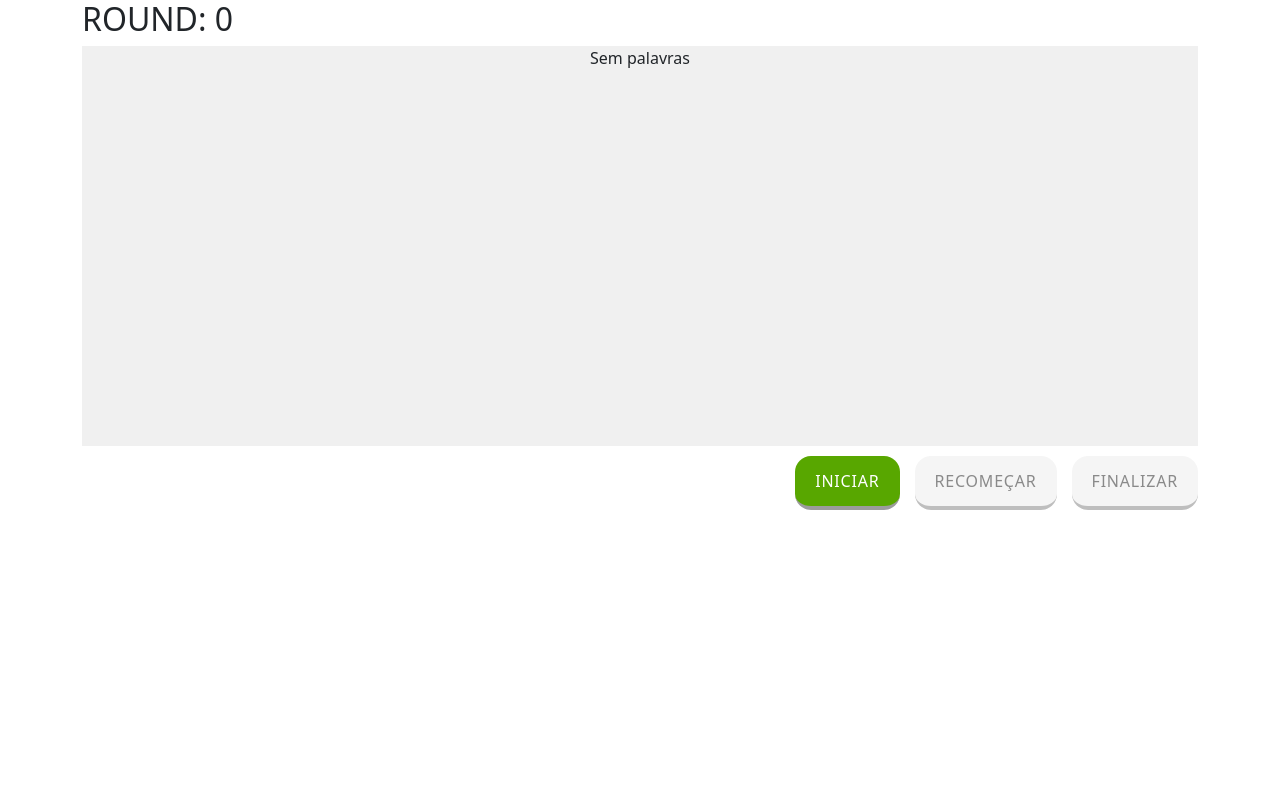
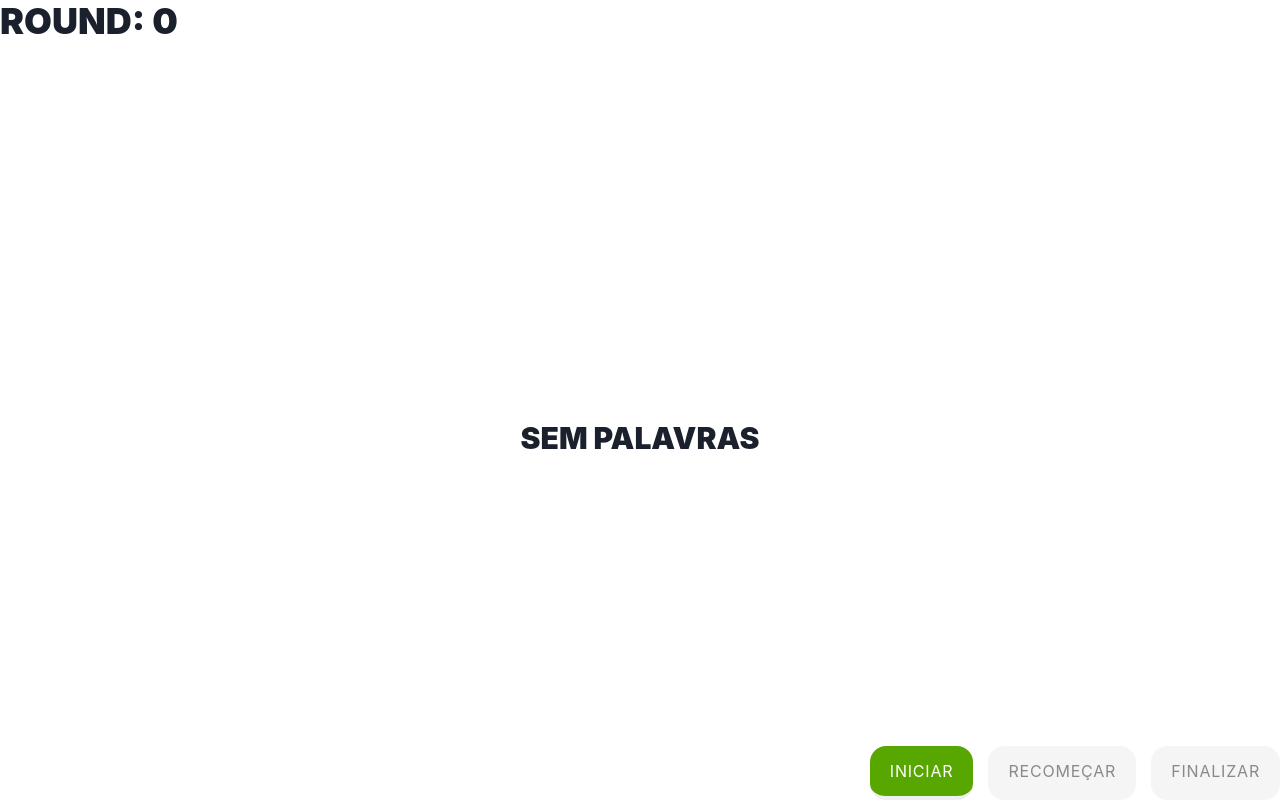
Before and after one commit to Yoostah/duolingo-simulation, a React (Create React App) app: page / in a window 1280 px wide. Built offline with nearby package versions, Linux system fonts and the light colour scheme; a web font is replaced by a local one.

Commit message:
add chakra ui

```diff
--- a/package.json
+++ b/package.json
@@ -4,6 +4,9 @@
   "private": true,
   "homepage": ".",
   "dependencies": {
+    "@chakra-ui/react": "^1.6.5",
+    "@emotion/react": "11",
+    "@emotion/styled": "11",
     "@testing-library/jest-dom": "^5.11.4",
     "@testing-library/react": "^11.1.0",
     "@testing-library/react-hooks": "^7.0.1",
@@ -15,6 +18,7 @@
     "@types/styled-components": "^5.1.10",
     "axios": "^0.21.1",
     "bootstrap": "^5.0.1",
+    "framer-motion": "4",
     "json-server": "^0.16.3",
     "react": "^17.0.2",
     "react-dom": "^17.0.2",
--- a/src/App.tsx
+++ b/src/App.tsx
@@ -1,16 +1,17 @@
 import React from 'react';
 
+import { ChakraProvider } from '@chakra-ui/react';
 import ChooseWord from './pages/ChooseWord';
 
 import { TimeContextProvider } from './context/timeContext';
 
 const App: React.FC = () => {
   return (
-    <div className="container">
+    <ChakraProvider>
       <TimeContextProvider>
         <ChooseWord />
       </TimeContextProvider>
-    </div>
+    </ChakraProvider>
   );
 };
 
--- a/src/components/TimeIsOver/index.tsx
+++ b/src/components/TimeIsOver/index.tsx
@@ -1,12 +1,21 @@
 import React from 'react';
+import { Box, Text } from '@chakra-ui/react';
 
 import { Container } from './styles';
 
 function TimeIsOver() {
   return (
-    <Container>
-      <span>Time is Over!!!</span>
-    </Container>
+    <Box>
+      <Text
+        fontSize="xl"
+        align="center"
+        casing="uppercase"
+        color="red.500"
+        fontWeight="black"
+      >
+        Time is Over!!!
+      </Text>
+    </Box>
   );
 }
 
--- a/src/pages/ChooseWord/index.tsx
+++ b/src/pages/ChooseWord/index.tsx
@@ -1,4 +1,5 @@
 import React, { useCallback, useEffect, useState } from 'react';
+import { Box, Flex, Heading, Text } from '@chakra-ui/react';
 import { WORDS_API } from '../../config/urls';
 import { TChoosenWord } from './types';
 
@@ -128,12 +129,19 @@ const ChooseWord: React.FC = () => {
   }, [time, handleShowAnswer, round]);
 
   return (
-    <>
-      <h2>{`ROUND: ${round}`}</h2>
+    <Flex direction="column" h="100vh" justifyContent="space-between">
+      <Box minH="130px">
+        <Heading fontWeight="black">{`ROUND: ${round}`}</Heading>
         {startGame && <TimeControl duration={timeLimit} />}
         {(time === 0 || showAnswer) && <TimeIsOver />}
-      <Container>
-        <GameContainer data-testid="game-board">
+      </Box>
+
+      <Flex
+        data-testid="game-board"
+        alignItems="center"
+        justifyContent="center"
+        flexWrap="wrap"
+      >
         {generatedWords.length ? (
           generatedWords
             .sort()
@@ -146,10 +154,11 @@ const ChooseWord: React.FC = () => {
               />
             ))
         ) : (
-            <p>Sem palavras</p>
+          <Text casing="uppercase" fontWeight="black" fontSize="3xl">
+            Sem palavras
+          </Text>
         )}
-        </GameContainer>
-      </Container>
+      </Flex>
       <ButtonContainer>
         <Button
           color="success"
@@ -165,7 +174,7 @@ const ChooseWord: React.FC = () => {
           disabled={!startGame}
         />
       </ButtonContainer>
-    </>
+    </Flex>
   );
 };
 
--- a/src/pages/ChooseWord/styles.ts
+++ b/src/pages/ChooseWord/styles.ts
@@ -17,5 +17,4 @@ export const GameContainer = styled.div`
 export const ButtonContainer = styled.div`
   display: flex;
   justify-content: end;
-  margin: 10px 0;
 `;
```
Also changed, not shown: 1 other file (tests, documents, lock files or other folders). Lines whose indentation alone changed are shown as unchanged.
